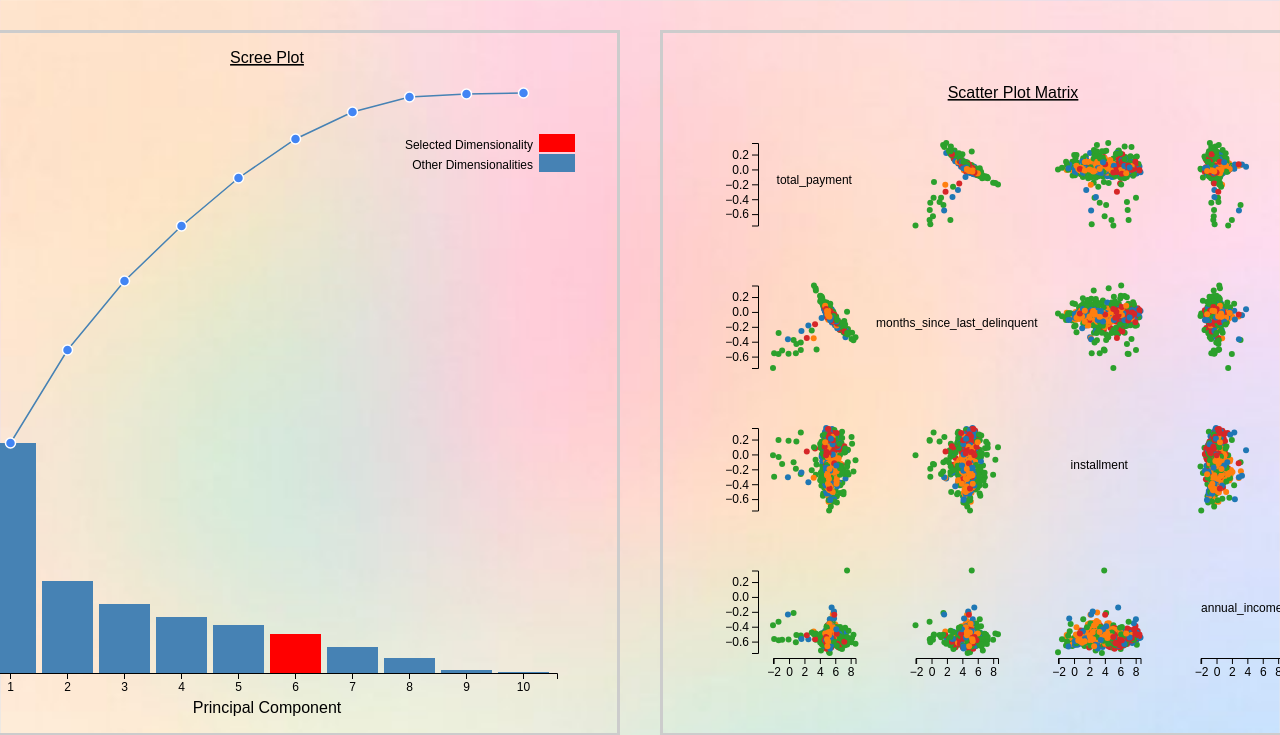
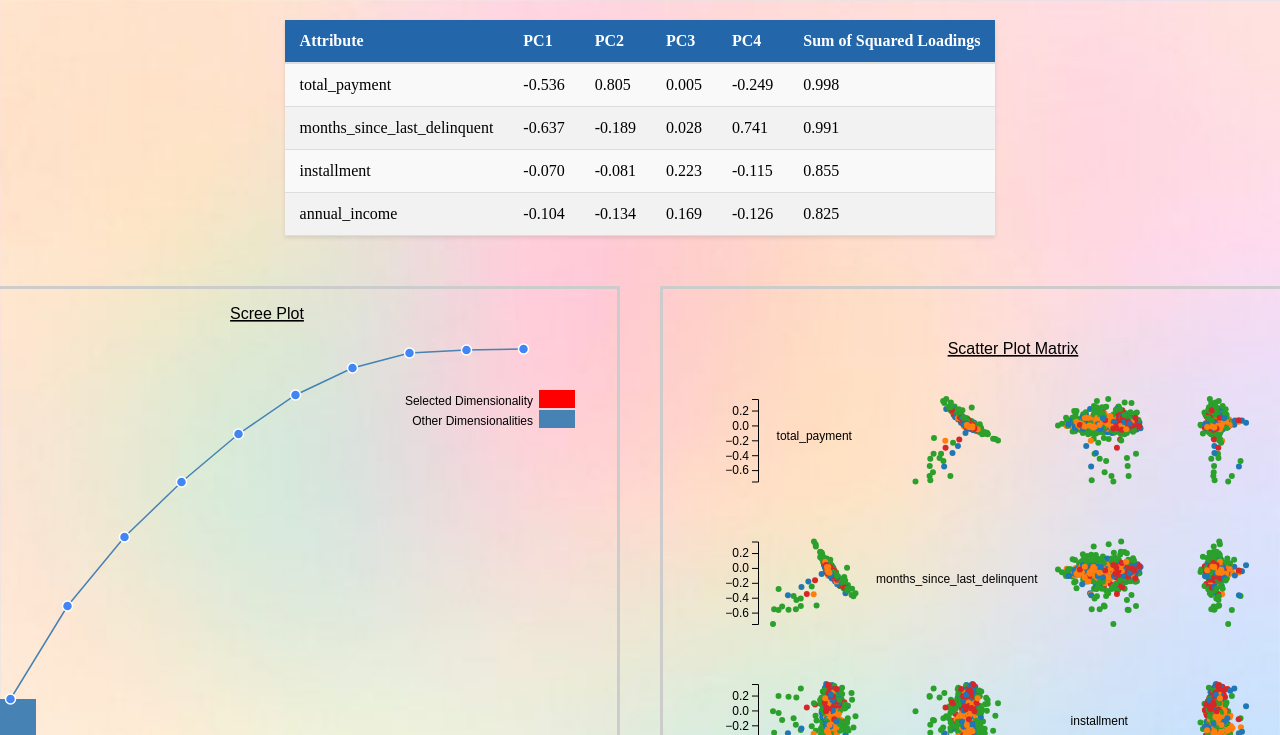
Before and after one commit to SuhasMaddi29/CSE-564-VIS, a Flask app: page / in a window 1280 px wide; the page is wider, and only the part inside the window is pictured. Shown: the top 735 px of that part. Run offline with Flask 3, Linux system fonts and the light colour scheme.

Commit message:
Added PC Table

```diff
--- a/static/css/styles.css
+++ b/static/css/styles.css
@@ -14,6 +14,37 @@ body {
     background-repeat: no-repeat;
     background-attachment: fixed;
 }
+
+/* Styling for tables */
+#topAttributesTable {
+    border-collapse: collapse;
+    width: 100%;
+    background-color: #f9f9f9; /* Light grey background */
+    box-shadow: 0 2px 4px rgba(0,0,0,0.1); /* Slight shadow for depth */
+    margin-top: 20px;
+}
+
+#topAttributesTable thead th {
+    background-color: #2366aa; /* Green header for contrast */
+    color: white;
+    text-align: left;
+    padding: 12px 15px;
+    border-bottom: 2px solid #ddd;
+}
+
+#topAttributesTable tbody td {
+    padding: 12px 15px;
+    border-bottom: 1px solid #ddd; /* Slight border for each cell for readability */
+}
+
+#topAttributesTable tbody tr:nth-child(even) {
+    background-color: #f2f2f2; /* Zebra striping for rows */
+}
+
+#topAttributesTable tbody tr:hover {
+    background-color: #ddd; /* Hover effect for rows */
+}
+
 
 
 #screePlot, #biPlot, #scatterplotMatrix, #kmeansPlot {
@@ -68,11 +99,6 @@ text {
     padding: 20px;
 }
 
-/* .plot {
-width: 100%;
-height: auto;
-} */
-
 
 .plot {
     width: 100%; /* Fixed width for each plot */
@@ -85,11 +111,20 @@ height: auto;
 
 
 @media (max-width: 768px) {
+    #dashboard-container {
+        margin: 10px;
+    }
+
     .plot-container {
         grid-template-columns: 1fr;
     }
+
+    #topAttributesTable thead th,
+    #topAttributesTable tbody td {
+        padding: 8px 10px;
+    }
 }
 
-
-
-/* Customize further based on your needs */
+#dashboard-container {
+    margin: 20px;
+}
--- a/static/js/script.js
+++ b/static/js/script.js
@@ -1,5 +1,8 @@
 var dimension=1;
 var k =1;
+
+const table = d3.select("#attributesTableContainer").append("table").attr("id", "topAttributesTable");
+
 
 document.addEventListener("DOMContentLoaded", function() {
    fetch('/api/pca')
@@ -15,6 +18,8 @@ document.addEventListener("DOMContentLoaded", function() {
       renderScatterMatrix(topAttributes, scoresWithClusterId, pcaData.attributeNames, pcaData.kmeans_results[pcaData.initial_k].labels);
       renderKMeansPlot(pcaData.kmeans_results, pcaData.initial_k);
       renderBiPlot(scoresWithClusterId, pcaData.loadings, pcaData.attributeNames, pcaData.kmeans_results[pcaData.initial_k].labels);
+      const topAttributesIndices = getTopAttributes(pcaData.loadings, dimension, pcaData.attributeNames);
+      renderTopAttributesTable(pcaData.loadings, pcaData.attributeNames, topAttributesIndices);
   }).catch(error => console.error("Error fetching data:", error));
 });
 
@@ -68,6 +73,9 @@ function updateScatterMatrix(di) {
            const topAttributes = getTopAttributes(loadings, di, data.attributeNames);
            const scoresWithClusterId = data.scores.map((score, index) => [...score, data.kmeans_results[k].labels[index]]);
            renderScatterMatrix(topAttributes, scoresWithClusterId, data.attributeNames, data.kmeans_results[k].labels);
+           d3.select("#topAttributesTable").remove();
+           const topAttributesIndices = getTopAttributes(data.loadings, dimension, data.attributeNames);
+           renderTopAttributesTable(data.loadings, data.attributeNames, topAttributesIndices);
        })
        .catch(error => console.error("Error fetching PCA loadings:", error));
 }
@@ -217,9 +225,57 @@ function renderScreePlot(eigenvalues, selectedDimensionality, updateCallback) {
    .attr("text-anchor", "middle")
    .text("Eigenvalue");
 
+}
+
+function renderTopAttributesTable(loadings, attributeNames, topAttributes) {
+   // Remove existing table if it exists
+   d3.select("#topAttributesTable").remove();
+
+   // Append a new table
+   const table = d3.select("#attributesTableContainer").append("table").attr("id", "topAttributesTable");
+   const thead = table.append("thead");
+   const tbody = table.append("tbody");
+
+   // Header row with attribute name, PCs, and sum of squared loadings
+   thead.append("tr").selectAll("th")
+       .data(["Attribute", "PC1", "PC2", "PC3", "PC4", "Sum of Squared Loadings"])
+       .enter()
+       .append("th")
+       .text(d => d);
+
+   // Filter loadings to include only top attributes
+   const filteredLoadings = topAttributes.map(attr => {
+       const index = attributeNames.indexOf(attr);
+       return loadings[index];
+   });
+
+   // Rows for each top attribute
+   const rows = tbody.selectAll("tr")
+       .data(filteredLoadings)
+       .enter()
+       .append("tr");
+
+   // Attribute name cell
+   rows.append("td")
+       .text((_, i) => topAttributes[i]);
+
+   // Cells for loading scores
+   for (let pc = 0; pc < 4; pc++) {
+       rows.append("td")
+           .text(d => d && d[pc] !== undefined ? d[pc].toFixed(3) : "N/A");
+   }
+
+   // Cell for sum of squared loadings
+   // Cell for sum of squared loadings, considering only the first 4 PCs
+   rows.append("td")
+   .text(d => {
+      // Adjust this slice to match the number of PCs you're interested in
+      const relevantLoadings = d.slice(0, dimension); // Considering only the first 4 PCs
+      const sumOfSquares = relevantLoadings.reduce((sum, current) => sum + current * current, 0);
+      return sumOfSquares.toFixed(3);
+   });
 
 }
-
 
 
 function renderBiPlot(scores, loadings, attributeNames, clusterLabels) {
--- a/templates/index.html
+++ b/templates/index.html
@@ -7,6 +7,7 @@
     <script src="https://d3js.org/d3.v6.min.js"></script>
 </head>
 <body>
+    <div id="attributesTableContainer"></div>
     <div class="plot-container">
         <div id="screePlot" class="plot"></div>
         <div id="scatterplotMatrix" class="plot"></div>
```
